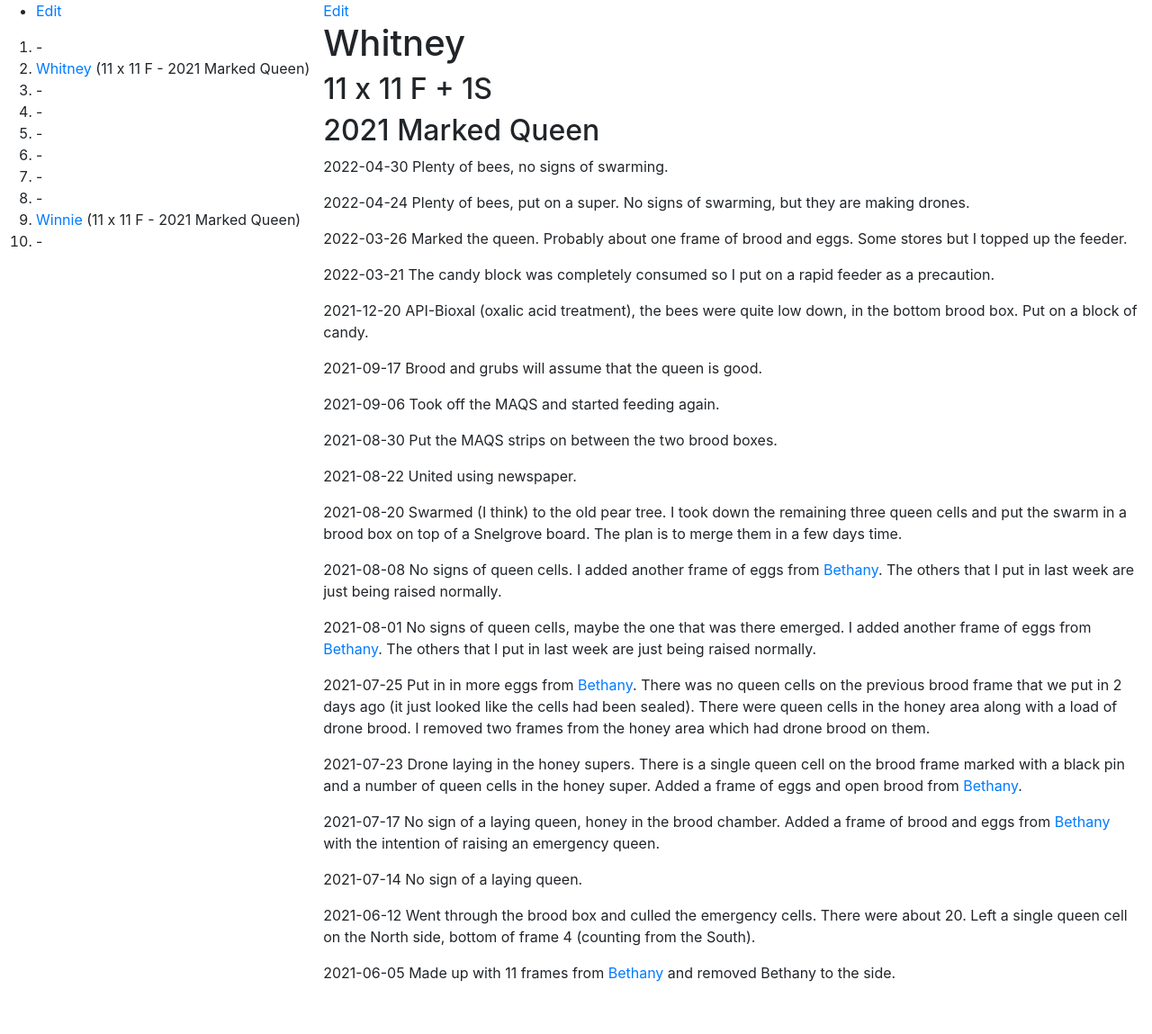
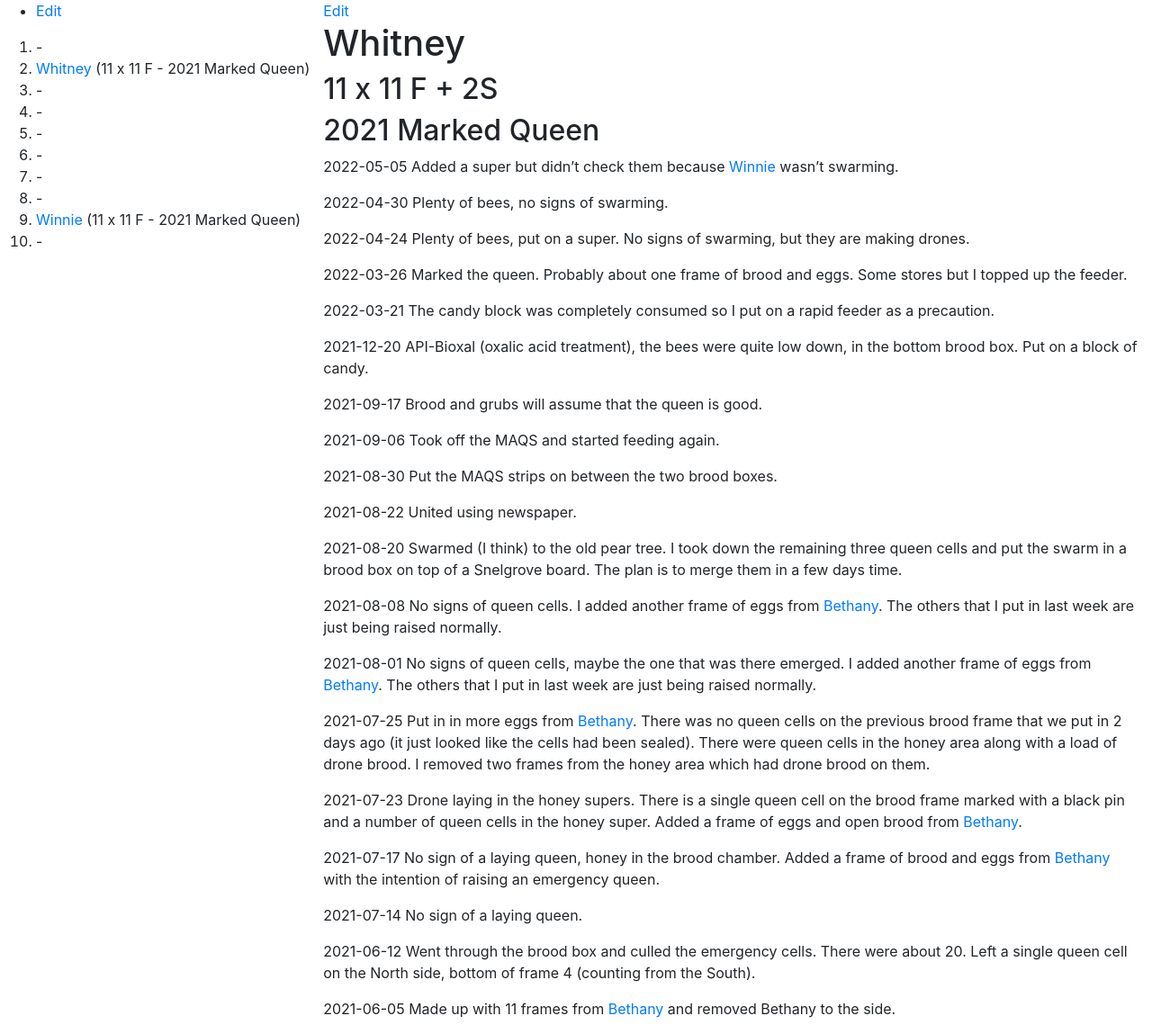
Before and after one commit to joejcollins/rhapsody-angel, a Jekyll site: the page built from queens/2021-whitney.md, in a window 1280 px wide. Shown: the whole page at 90% size. Built offline with Jekyll 4.4.1, drawn with Linux system fonts in a browser that asks for light colours; our own code applies the rules of GitHub Pages for plain Markdown files; before the commit the page ends 1109 px from its top, so only the background shows below that.

Commit message:
Update 2021-whitney.md

```diff
--- a/queens/2021-whitney.md
+++ b/queens/2021-whitney.md
@@ -1,8 +1,10 @@
 # Whitney
 
-## 11 x 11 F + 1S
+## 11 x 11 F + 2S
 
 ## 2021 Marked Queen
+
+2022-05-05 Added a super but didn't check them because [Winnie]({{ site.baseurl }}/queens/2021-winnie.html) wasn't swarming.
 
 2022-04-30 Plenty of bees, no signs of swarming.
 
```
